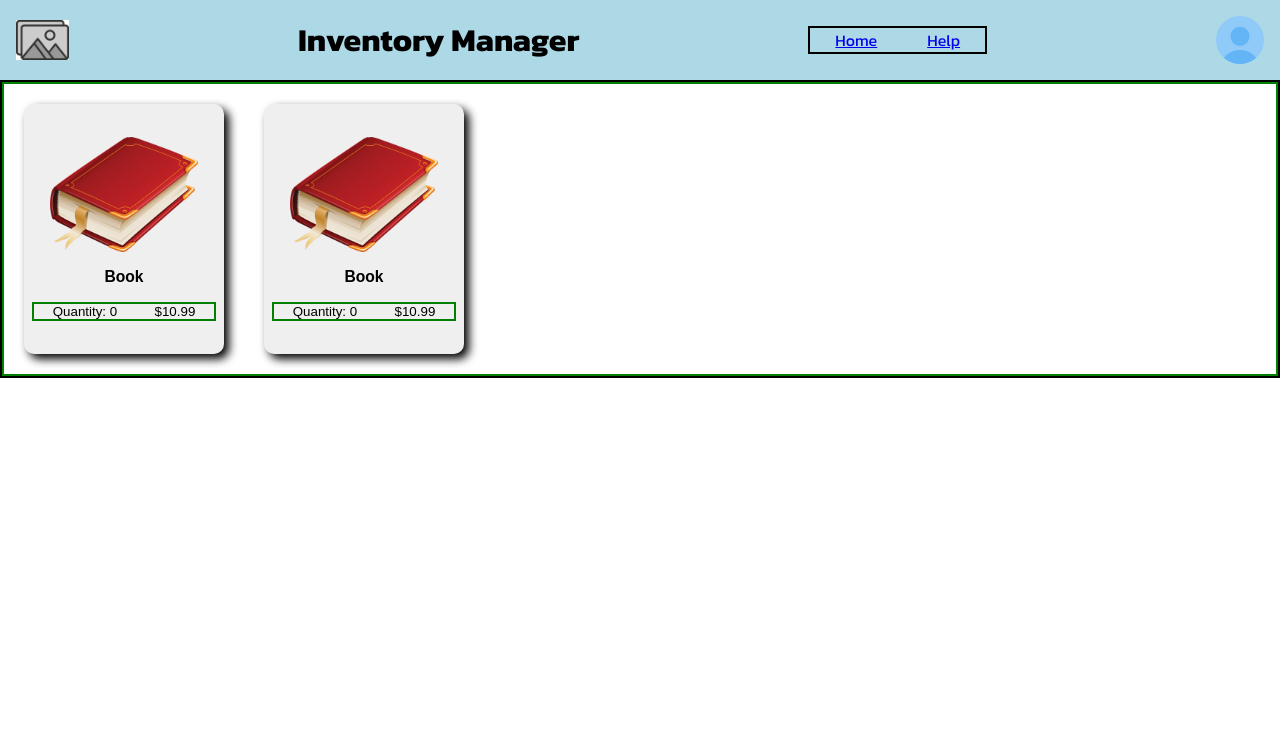
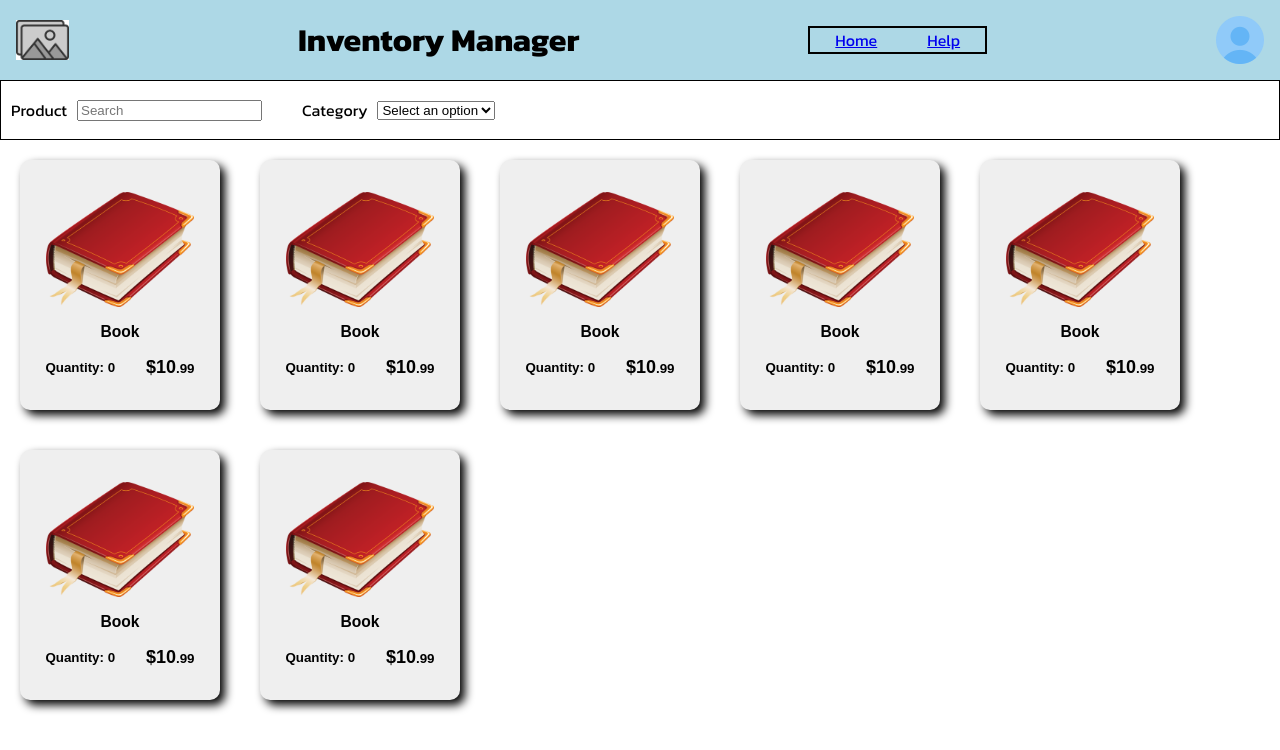
Before and after one commit to gobirds08/inventory-manager, a React (Vite) app in the folder frontend/: page / in a window 1280 px wide. Shown: the top 750 px of the page. Built offline with nearby package versions, Linux system fonts and the light colour scheme.

Commit message:
started filter_view

```diff
--- /dev/null
+++ b/frontend/src/components/filter_view/FilterView.tsx
@@ -0,0 +1,25 @@
+
+interface FilterProps{
+    search: string;
+}
+
+function FilterView({search}: FilterProps){
+    return (
+        <div className="container filter">
+            <div className="container">
+                <label>Product</label>
+                <input type="search" placeholder={search}/>
+            </div>
+            <div className="container">
+                <label htmlFor="options">Category</label>
+                <select id="options">
+                    <option value="" disabled selected>Select an option</option>
+                    <option value="option1">Option 1</option>
+                    <option value="option2">Option 2</option>
+                </select>
+            </div>
+        </div>
+    )
+}
+
+export default FilterView;
--- a/frontend/src/index.css
+++ b/frontend/src/index.css
@@ -39,19 +39,19 @@ body, html {
 
 .content{
   margin-top: 80px;
-  border: black solid 2px;
 }
 
 .container{
   display: flex;
-  border: green solid 2px;
+  flex-wrap: wrap;
+  justify-content: flex-start;
+  align-items: center;
 }
 
 .card{
   box-sizing: border-box;
   display: flex;
   flex-direction: column;
-  border: red solid 2px;
   justify-content: center;
   align-items: center;
   margin: 20px 20px;
@@ -66,7 +66,8 @@ body, html {
   display: flex;
   justify-content: space-around;
   width: 100%;
-  border: green solid 2px;
+  font-weight: bold;
+  align-items: center;
 }
 
 .product-photo{
@@ -74,3 +75,19 @@ body, html {
   width: auto;
   border-radius: 5px;
 }
+
+.price-int{
+  font-size: large;
+}
+
+.filter{
+  box-sizing: border-box;
+  height: 60px;
+  border: black solid 1px;
+  padding: 10px;
+  gap: 40px;
+}
+
+label{
+  margin-right: 10px;
+}
--- a/frontend/src/pages/Products.tsx
+++ b/frontend/src/pages/Products.tsx
@@ -1,13 +1,25 @@
+import FilterView from "../components/filter_view/FilterView";
 import ProductView from "../components/product_view/ProductView";
 import { defaultProduct } from "../models/Product";
+import { useState } from "react";
 
 
 function Products(){
+    const [search, setSearch] = useState("Search");
+
     return (
+        <>
+        <FilterView search={search}/>
         <div className="container">
             <ProductView product={defaultProduct} />
             <ProductView product={defaultProduct} />
+            <ProductView product={defaultProduct} />
+            <ProductView product={defaultProduct} />
+            <ProductView product={defaultProduct} />
+            <ProductView product={defaultProduct} />
+            <ProductView product={defaultProduct} />
         </div>
+        </>
     )
 }
 
```
